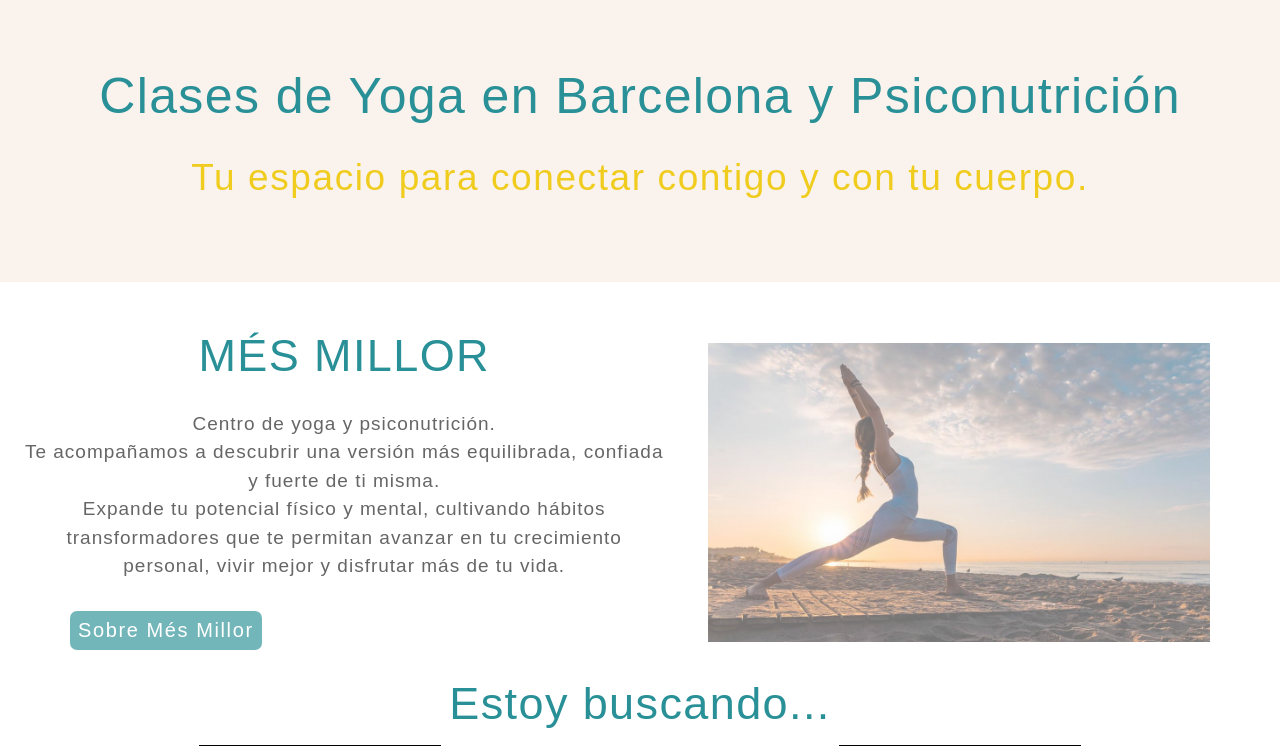
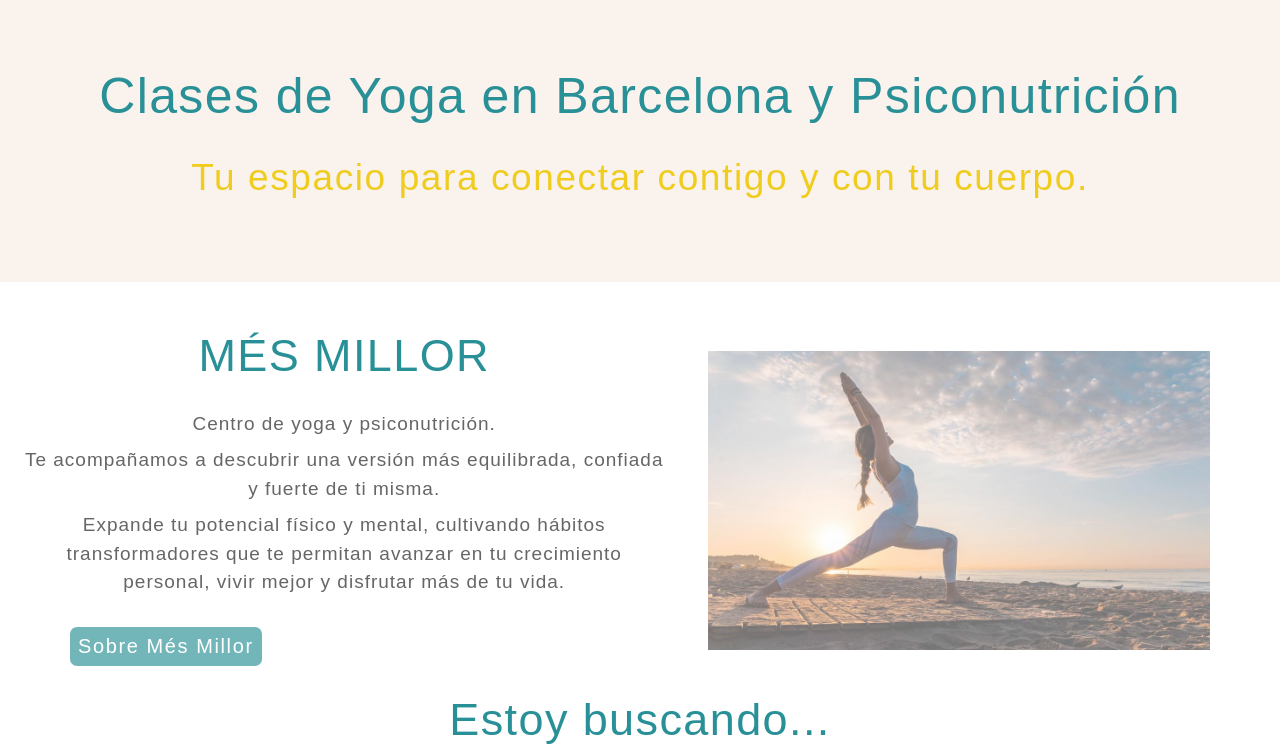
Before and after one commit to menudopaio/mesmillor0, a Flask app: page / in a window 1280 px wide. Shown: the part 104-850 px from the top of the page. Run offline with Flask 3, Linux system fonts and the light colour scheme.

Commit message:
modified:   static/styles2.css 	modified:   templates/index.html

```diff
--- a/static/styles2.css
+++ b/static/styles2.css
@@ -313,6 +313,9 @@ body {
 .texto-inicio {
     margin: 10px 20px 10px;
     text-align: center;
+}
+.texto-inicio p {
+    margin-bottom: 8px;
 }
 .box {
     padding: 20px;
--- a/templates/index.html
+++ b/templates/index.html
@@ -26,7 +26,7 @@
 
                     <p>Expande tu potencial físico y mental, cultivando hábitos transformadores que te permitan avanzar en tu crecimiento personal, vivir mejor y disfrutar más de tu vida.</p>
                 </div>
-                <a href="{{ baseUri }}./sobre-mes-millor"><button type="submit" class="boton">Sobre Més Millor</button></a>
+                <a href="/sobre-mes-millor/"><button type="submit" class="boton">Sobre Més Millor</button></a>
             </div>
             <div class="box">
                 <img src="{{ baseUri }}./static/images/yoga.png" alt="Sala de Yoga">
```
